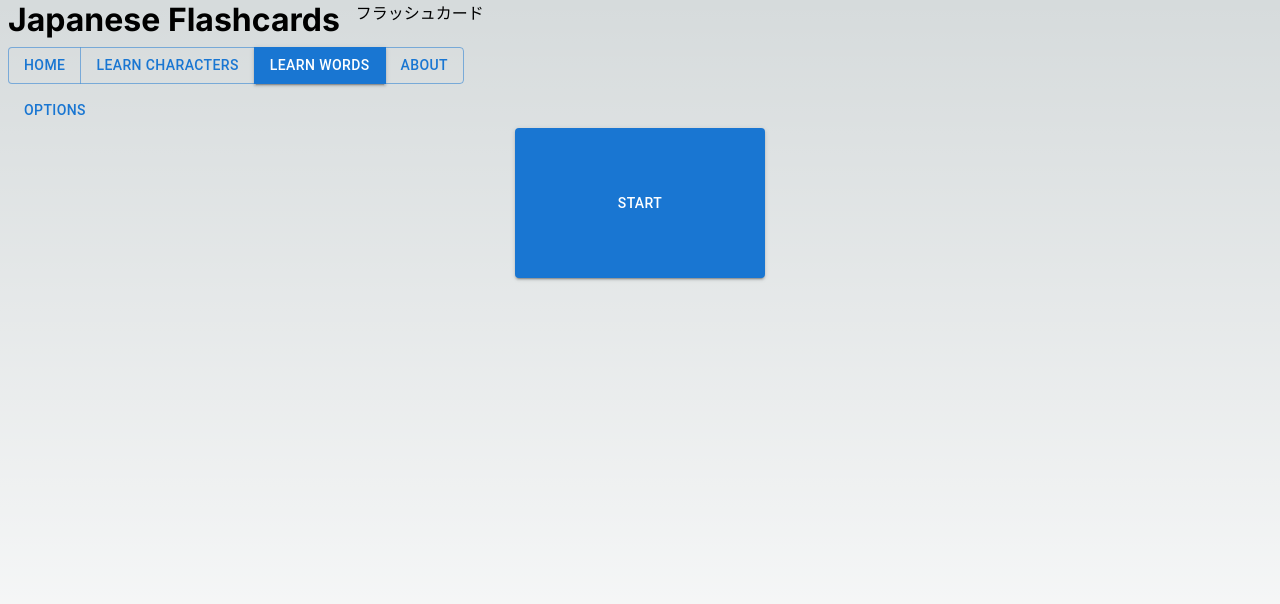
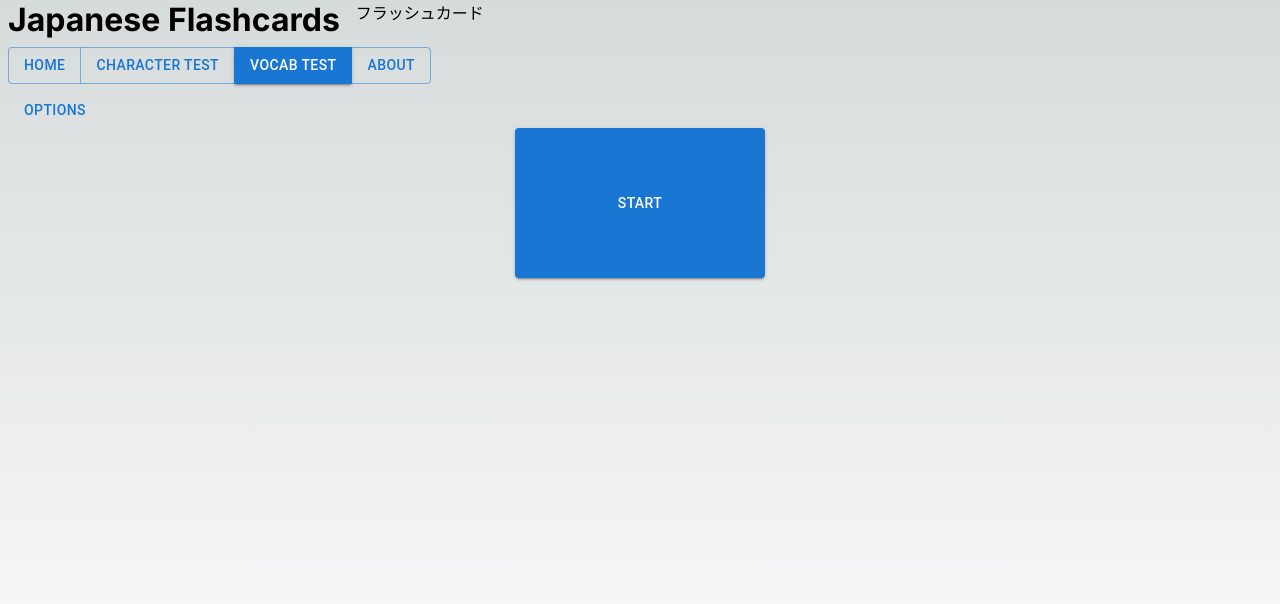
Before and after one commit to dblatcher/japanese-flashcard, a Next.js app: page /vocab-test in a window 1280 px wide. Shown: the top 604 px of the page. Built offline with nearby package versions, Linux system fonts and the light colour scheme.

Commit message:
page renames

```diff
--- a/src/components/layout/Navbar.tsx
+++ b/src/components/layout/Navbar.tsx
@@ -21,8 +21,8 @@ export const Navbar: React.FunctionComponent = () => {
     return (
         <ButtonGroup>
             <NavButton href="/" label="home" currentPath={path} />
-            <NavButton href="/learn-characters" label="learn characters" currentPath={path} />
-            <NavButton href="/vocab-test" label="learn words" currentPath={path} />
+            <NavButton href="/character-test" label="character test" currentPath={path} />
+            <NavButton href="/vocab-test" label="vocab test" currentPath={path} />
             <NavButton href="/about" label="about" currentPath={path} />
         </ButtonGroup>
     )
```
Also changed, not shown: src/app/character-test/page.tsx (renamed from src/app/learn-characters/page.tsx).
